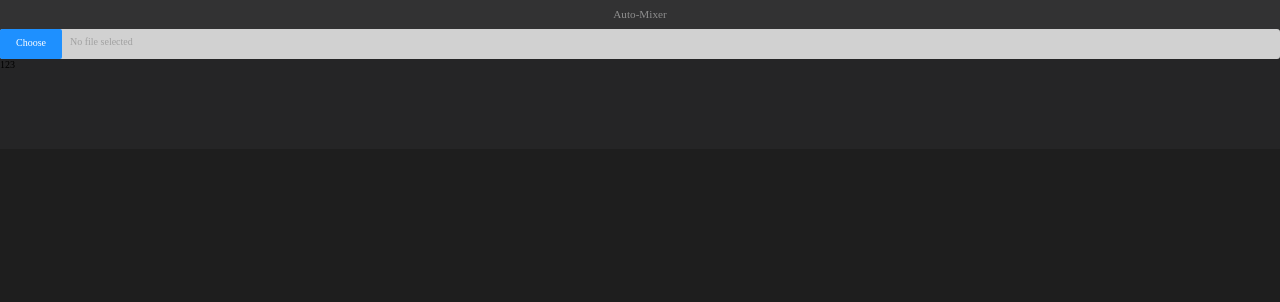
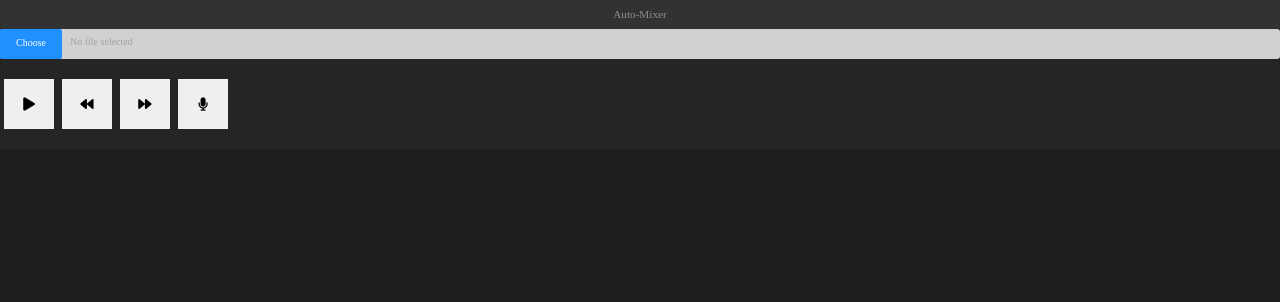
Before and after one commit to heywon0909/audio-mixer, a website: page index.html in a window 1280 px wide. Drawn offline with Linux system fonts and the light colour scheme.

Commit message:
fontawesome cdn 적용

```diff
--- a/index.html
+++ b/index.html
@@ -5,6 +5,7 @@
     <meta name="viewport" content="width=device-width, initial-scale=1.0" />
     <meta http-equiv="X-UA-Compatible" content="ie=edge" />
     <link href="./styles/app.css" type="text/css" rel="stylesheet" />
+    <link rel="stylesheet" href="https://cdnjs.cloudflare.com/ajax/libs/font-awesome/5.8.2/css/all.min.css" />
     <title>Audio Mixer</title>
   </head>
 
@@ -23,7 +24,18 @@
         </div>
         <div class="music-control">
           <div class="player-container">
-          123
+           <button class="but">
+            <i class="fas fa-play"></i>
+          </button>
+          <button class="but">
+            <i class="fas fa-backward"></i>
+          </button>
+          <button class="but">
+            <i class="fas fa-forward"></i>
+          </button>
+          <button class="but">
+            <i class="fas fa-microphone"></i>
+          </button>
           </div>
           <div class="setting-container">
 
--- a/styles/app.css
+++ b/styles/app.css
@@ -22,6 +22,13 @@ body {
 	background-color: var(--color-bg-dark);
 	width: 100%;
 }
+
+
+button {
+  outline: none;
+  border: none;
+}
+
 
 header {
     height: 29px;
@@ -99,3 +106,15 @@ header {
     height: auto;
     background: var(--color-setting);
 }
+
+.player-container{
+  display:flex;
+  justify-content: center;
+  align-items: center;
+}
+
+.but{
+  width: 50px;
+  height: 50px;
+  margin:0px 4px;
+}
```
